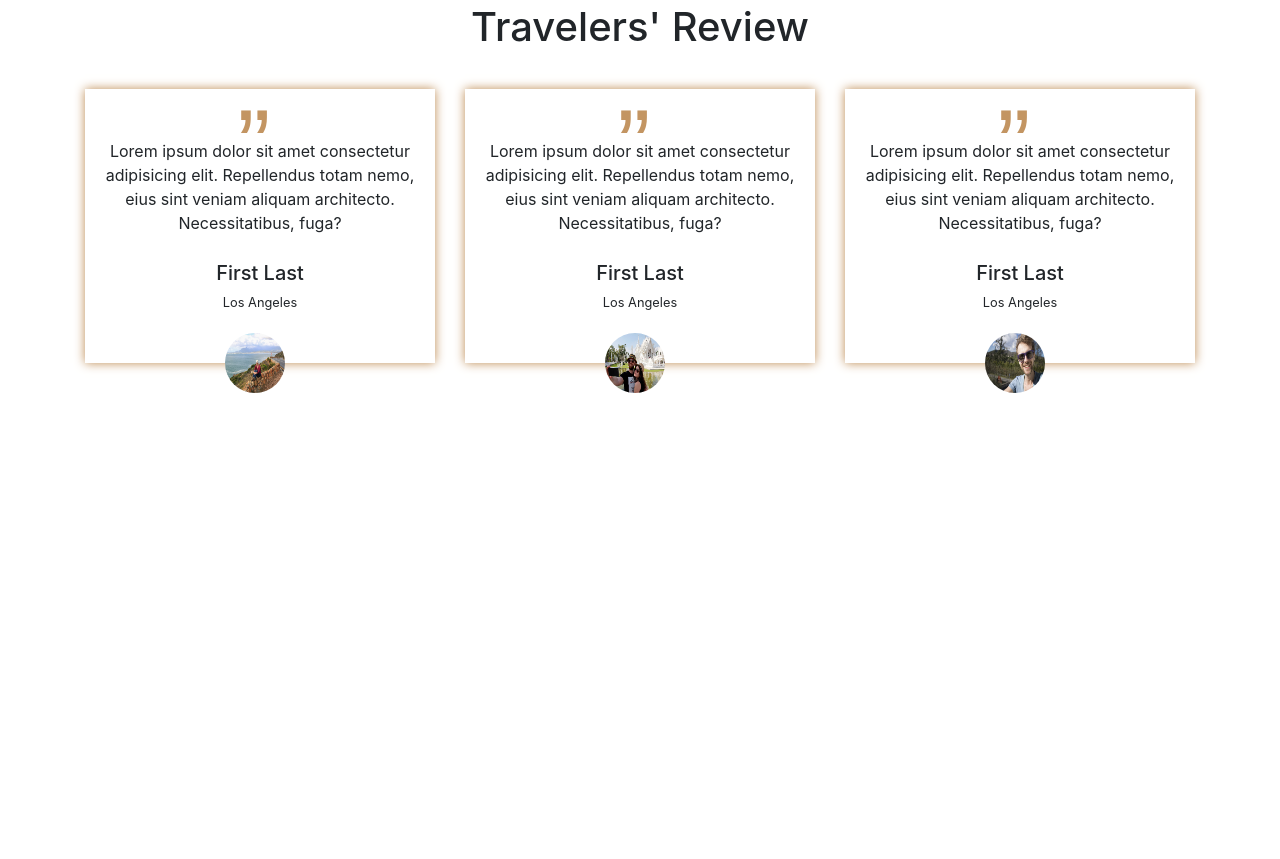
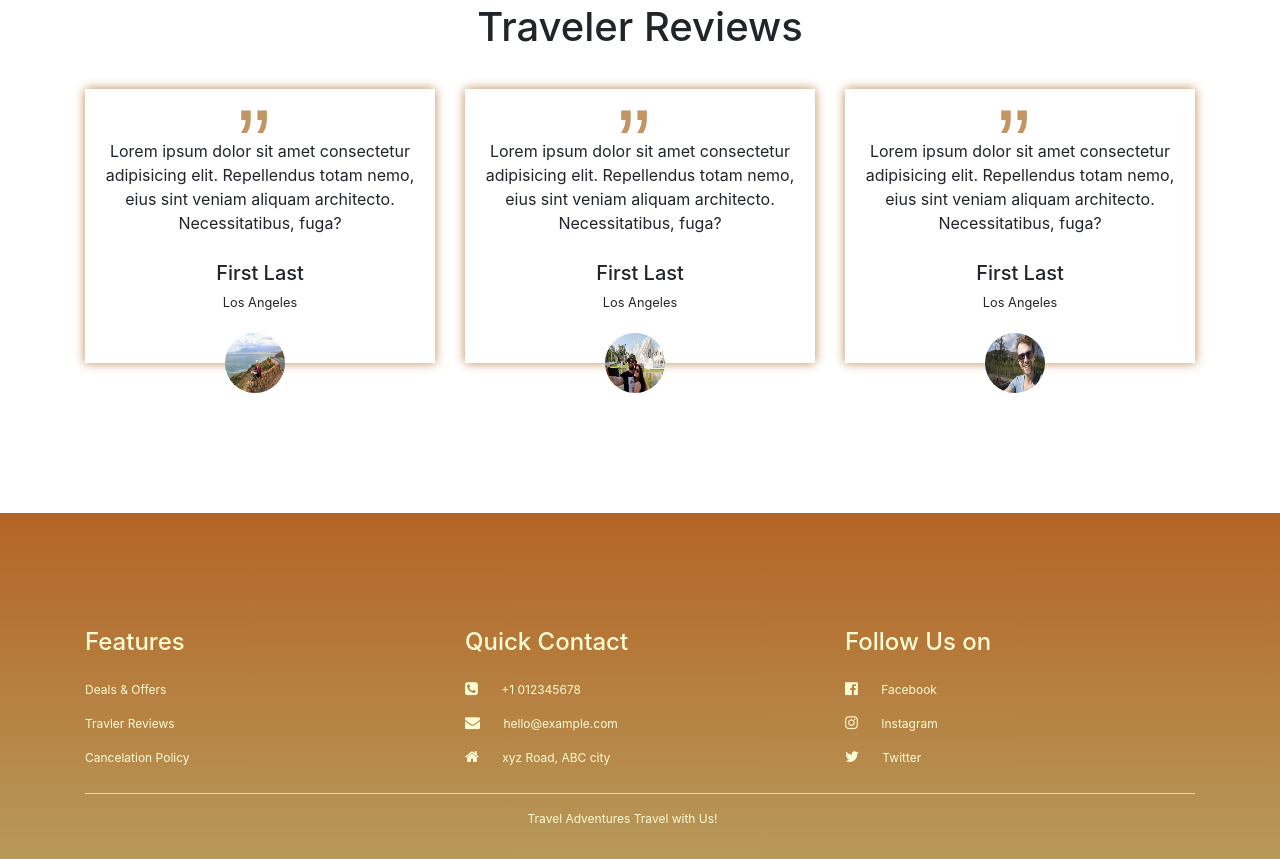
Before and after one commit to michael1kearns/travelSite, a plain HTML site: page index.html in a window 1280 px wide. Shown: the part 2874-3733 px from the top of the page. Before the commit the page ends 3387 px from the top, so only its background shows below. Drawn offline with nearby package versions, Linux system fonts and the light colour scheme.

Commit message:
added the footer section

```diff
--- a/index.html
+++ b/index.html
@@ -155,7 +155,7 @@
         </div>
    </section>
    <section class="users-feedback">
-     <h1>Travelers' Review</h1>
+     <h1>Traveler Reviews</h1>
      <div class="container">
        <div class="row">
          <div class="col-md-4">
@@ -187,6 +187,31 @@
         </div>
      </div>
    </section>
+   <section class="footer">
+     <div class="container">
+       <div class="row">
+        <div class="col-md-4">
+          <h4>Features</h4>
+          <p>Deals & Offers</p>
+          <p>Travler Reviews</p>
+          <p>Cancelation Policy</p>
+        </div>
+        <div class="col-md-4">
+          <h4>Quick Contact</h4>
+          <p><i class="fa fa-phone-square"></i> +1 012345678</p>
+          <p><i class="fa fa-envelope"></i> hello@example.com</p>
+          <p><i class="fa fa-home"></i> xyz Road, ABC city</p>
+        </div>
+        <div class="col-md-4">
+          <h4>Follow Us on</h4>
+          <p><i class="fa fa-facebook-official"></i> Facebook</p>
+          <p><i class="fa fa-instagram"></i> Instagram</p>
+          <p><i class="fa fa-twitter"></i> Twitter</p>
+        </div>
+       </div><hr>
+       <p class="copyright">Travel Adventures  Travel with Us!</p>
+     </div>
+   </section>
 
  </body>
 </html>
--- a/style.css
+++ b/style.css
@@ -39,7 +39,7 @@
 }
 
 .input-group {
-	width: 90%;
+	width: 90% !important;
 	max-width: 500px;
 	border-radius: 30px;
 	background: #fbfbd4;
@@ -224,3 +224,37 @@ h1 {
 	left: 44%;
 	top: -20px;
 }
+
+/* footer */
+
+.footer {
+	padding: 100px 20px 15px;
+	background-image: linear-gradient(#b46425, #b7995a);
+	color: #fbfbd4;
+}
+
+.footer h4 {
+	text-align: left;
+	margin-top: 15px;
+	margin-bottom: 25px;
+}
+
+.footer p {
+	font-size: 12px;
+	text-align: justify;
+	padding-right: 35px;
+}
+
+.footer .row .fa {
+	padding-right: 20px;
+	font-size: 15px;
+}
+
+.footer hr {
+	margin-top: 10px;
+	background: #efefef;
+}
+
+.footer .copyright {
+	text-align: center;
+}
```
